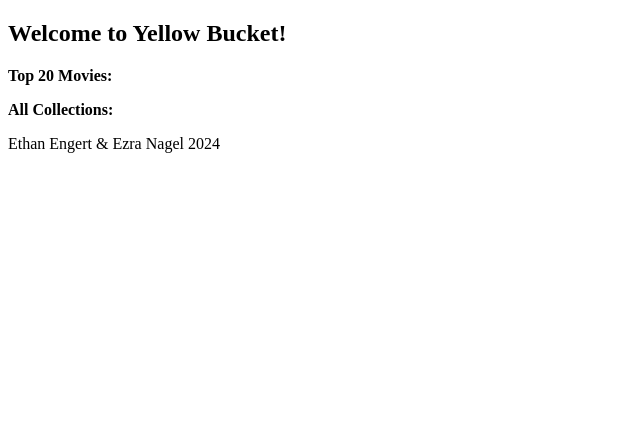
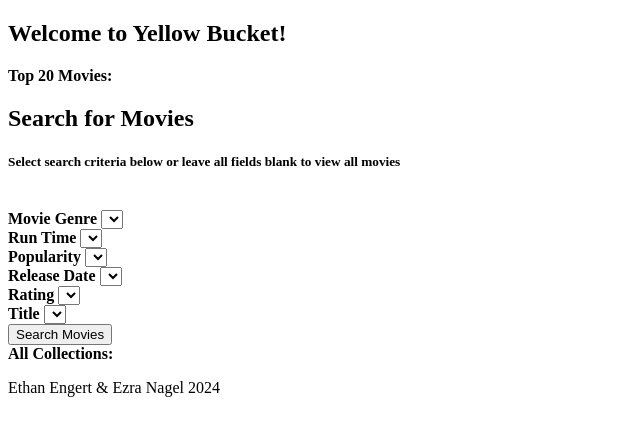
Before and after one commit to EzraNagel/YellowBoxProject, a Flask app: page / in a window 1280 px wide. Shown: the part 26-462 px from the top of the page, without its empty margins (0-640 px from the left). Run offline with Flask 3, Linux system fonts and the light colour scheme; data that the repository does not hold is empty.

Commit message:
P3 template

```diff
--- a/yellowbox/templates/base.html
+++ b/yellowbox/templates/base.html
@@ -29,6 +29,61 @@
                     {% endfor %}
                 </ul>
 
+                <h2 class="title">Search for Movies</h2>
+                <h5>Select search criteria below or leave all fields blank to view all movies</h5>
+                <br />
+                <form action="{{ url_for('movies_search_results') }}" method="post" class="search-form">
+                    <label for="movie_genre"><b>Movie Genre</b></label>
+                    <select name="movie_genre" id="movie_genre">
+                      <option value="" SELECTED></option>
+                      {% for movie_genre in movie_genres %}
+                        <option value="{{ movie_genre['movie_genre'] }}" >{{ movie_genre['movie_genre'] }}</option>
+                      {% endfor %}
+                    </select>
+                    <br>
+                    <label for="run_time"><b>Run Time</b></label>
+                    <select name="run_time" id="run_time">
+                      <option value="" SELECTED></option>
+                      {% for run_time in run_times %}
+                        <option value="{{ run_time['run_time'] }}" >{{ run_time['run_time'] }}</option>
+                      {% endfor %}
+                    </select>
+                    <br>
+                    <label for="popularity"><b>Popularity</b></label>
+                    <select name="popularity" id="popularity">
+                      <option value="" SELECTED></option>
+                      {% for popularity in popularities %}
+                        <option value="{{ popularity['popularity'] }}" >{{ popularity['popularity'] }}</option>
+                      {% endfor %}
+                    </select>
+                    <br>
+                    <label for="release_date"><b>Release Date</b></label>
+                    <select name="release_date" id="release_date">
+                      <option value="" SELECTED></option>
+                      {% for release_date in release_dates %}
+                        <option value="{{ release_date['release_date'] }}" >{{ release_date['release_date'] }}</option>
+                      {% endfor %}
+                    </select>
+                    <br>
+                    <label for="rating"><b>Rating</b></label>
+                    <select name="rating" id="rating">
+                      <option value="" SELECTED></option>
+                      {% for rating in ratings %}
+                        <option value="{{ rating['rating'] }}" >{{ rating['rating'] }}</option>
+                      {% endfor %}
+                    </select>
+                    <br>
+                    <label for="title"><b>Title</b></label>
+                    <select name="title" id="title">
+                      <option value="" SELECTED></option>
+                      {% for title in titles %}
+                        <option value="{{ title['title'] }}" >{{ title['title'] }}</option>
+                      {% endfor %}
+                    </select>
+                    <br>
+                    <input type="submit" value="Search Movies" class="button is-primary has-text-primary-light" id="search_button" />
+                </form >
+
                 <div class="display-collections"><strong>All Collections:</strong></div>
                 <ul>
                     {% for collection in collections %}
```
Also changed, not shown: yellowbox/static/css/main.scss (+34 -0 lines).
